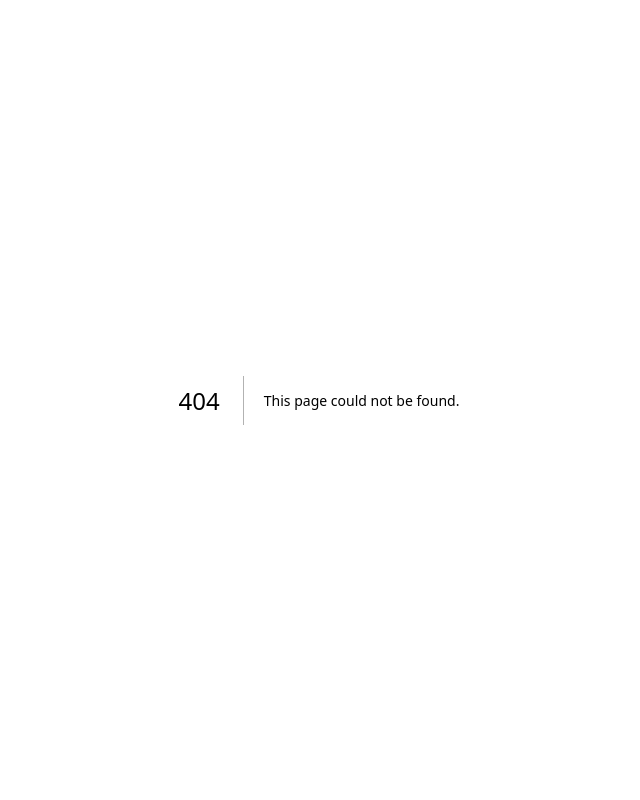
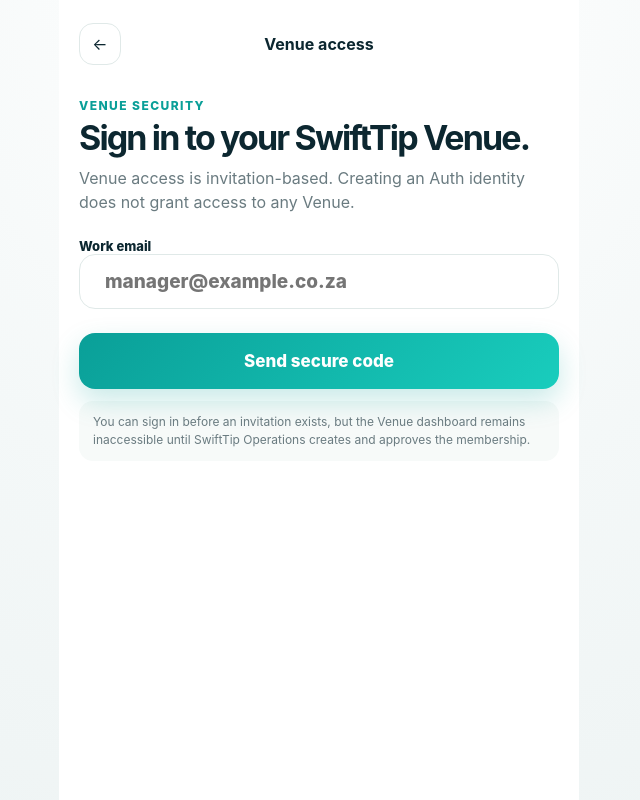
Before and after one commit to langaludidi/swifttip, a Next.js app: page /venue/login in a window 1280 px wide. Before the commit this address had no page. Shown: the whole page, without its empty margins (321-961 px from the left). Built offline with nearby package versions, Linux system fonts and the light colour scheme.

Commit message:
venue: add login screen

```diff
--- /dev/null
+++ b/src/app/venue/login/page.tsx
@@ -0,0 +1,11 @@
+import Link from "next/link";
+import { requestVenueOtp } from "./actions";
+
+export default async function VenueLoginPage({ searchParams }: { searchParams: Promise<{ error?: string }> }) {
+  const { error } = await searchParams;
+  return <main className="flow-shell"><div className="flow-page"><header className="simple-header"><Link className="back-link" href="/">←</Link><strong>Venue access</strong><span style={{width:42}}/></header>
+    <section className="tip-flow"><span className="eyebrow">Venue security</span><h1>Sign in to your SwiftTip Venue.</h1><p className="lead">Venue access is invitation-based. Creating an Auth identity does not grant access to any Venue.</p>
+    {error && <p className="prototype-warning" role="alert">{error}</p>}
+    <form action={requestVenueOtp} className="stack-actions" style={{marginTop:24}}><label className="field-label" htmlFor="email">Work email</label><div className="custom-field"><input id="email" name="email" inputMode="email" type="email" placeholder="manager@example.co.za" autoComplete="email" required/></div><button className="button button-primary button-large" type="submit">Send secure code</button></form>
+    <p className="fee-note">You can sign in before an invitation exists, but the Venue dashboard remains inaccessible until SwiftTip Operations creates and approves the membership.</p></section></div></main>;
+}
```
